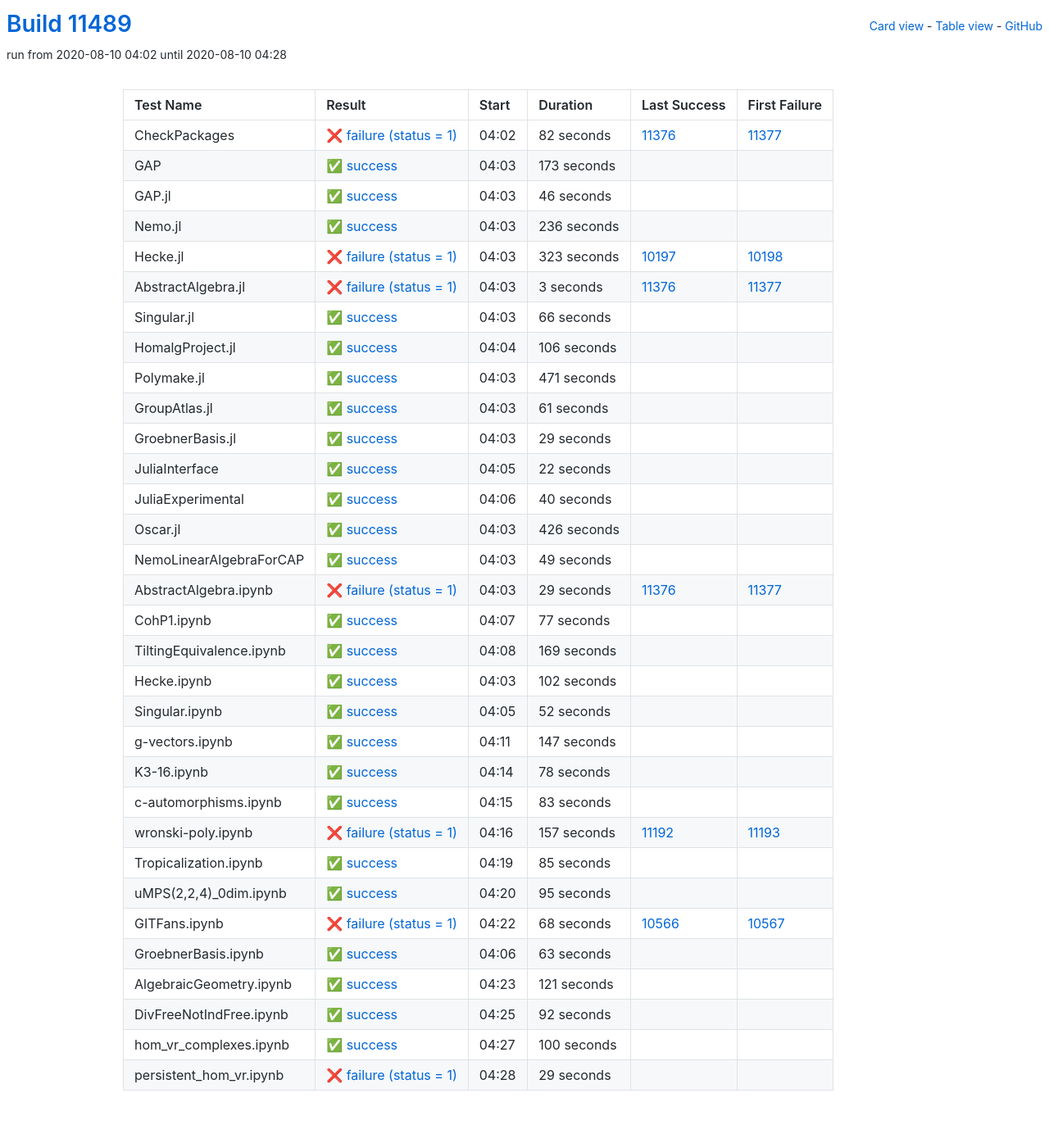
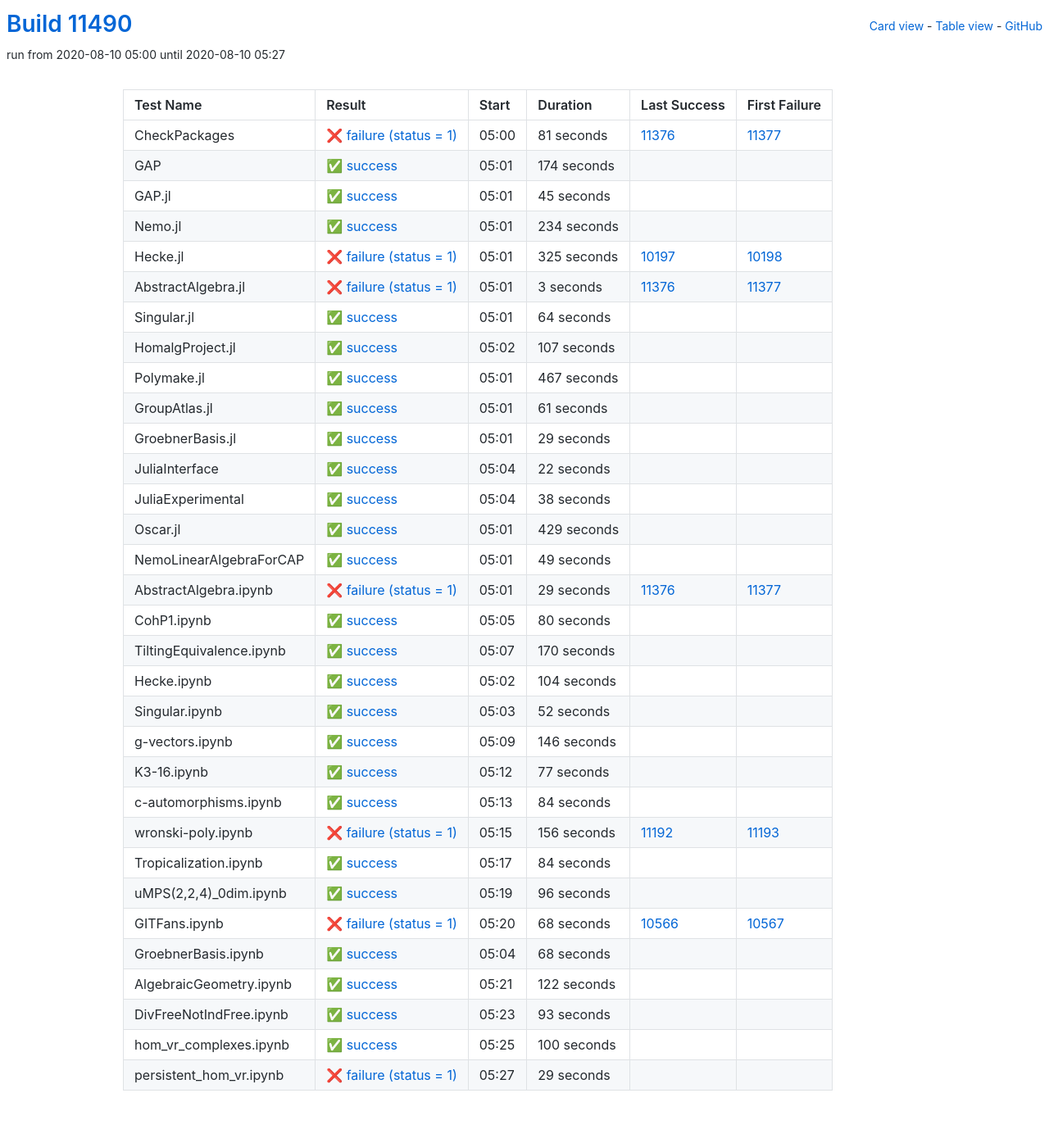
Before and after one commit to oscar-system/oscar-ci-status, a Jekyll site: the page built from table.html, in a window 1280 px wide. Shown: the whole page at 82% size. Built offline with Jekyll 4.4.1, drawn with Linux system fonts in a browser that asks for light colours.

Commit message:
Build #11490

```diff
--- a/_data/ci.yml
+++ b/_data/ci.yml
@@ -1,6 +1,6 @@
 ---
-build: 11489
-build_url: https://oscarci.mathematik.uni-kl.de/job/oscar/11489/
+build: 11490
+build_url: https://oscarci.mathematik.uni-kl.de/job/oscar/11490/
 job: oscar
 organization: oscar-system
 repo: oscar-ci-status
@@ -8,68 +8,68 @@
 tests:
 - name: CheckPackages
   id: checkpackages
-  log: https://oscarci.mathematik.uni-kl.de/job/oscar/11489/artifact/logs/build-11489/CheckPackages.log
-  start: 2020-08-10 04:02
+  log: https://oscarci.mathematik.uni-kl.de/job/oscar/11490/artifact/logs/build-11490/CheckPackages.log
+  start: 2020-08-10 05:00
   success: false
   exitcode: 1
   status: failure
-  duration: 82
+  duration: 81
   last_success: 11376
   last_success_url: https://oscarci.mathematik.uni-kl.de/job/oscar/11376/
   first_failure: 11377
   first_failure_url: https://oscarci.mathematik.uni-kl.de/job/oscar/11377/
 - name: GAP
   id: gap
-  log: https://oscarci.mathematik.uni-kl.de/job/oscar/11489/artifact/logs/build-11489/GAP.log
-  start: 2020-08-10 04:03
+  log: https://oscarci.mathematik.uni-kl.de/job/oscar/11490/artifact/logs/build-11490/GAP.log
+  start: 2020-08-10 05:01
   success: true
   exitcode: 0
   status: success
-  duration: 173
+  duration: 174
   last_success: false
   last_success_url:
   first_failure: false
   first_failure_url:
 - name: GAP.jl
   id: gap-jl
-  log: https://oscarci.mathematik.uni-kl.de/job/oscar/11489/artifact/logs/build-11489/GAP.jl.log
-  start: 2020-08-10 04:03
+  log: https://oscarci.mathematik.uni-kl.de/job/oscar/11490/artifact/logs/build-11490/GAP.jl.log
+  start: 2020-08-10 05:01
   success: true
   exitcode: 0
   status: success
-  duration: 46
+  duration: 45
   last_success: false
   last_success_url:
   first_failure: false
   first_failure_url:
 - name: Nemo.jl
   id: nemo-jl
-  log: https://oscarci.mathematik.uni-kl.de/job/oscar/11489/artifact/logs/build-11489/Nemo.jl.log
-  start: 2020-08-10 04:03
+  log: https://oscarci.mathematik.uni-kl.de/job/oscar/11490/artifact/logs/build-11490/Nemo.jl.log
+  start: 2020-08-10 05:01
   success: true
   exitcode: 0
   status: success
-  duration: 236
+  duration: 234
   last_success: false
   last_success_url:
   first_failure: false
   first_failure_url:
 - name: Hecke.jl
   id: hecke-jl
-  log: https://oscarci.mathematik.uni-kl.de/job/oscar/11489/artifact/logs/build-11489/Hecke.jl.log
-  start: 2020-08-10 04:03
+  log: https://oscarci.mathematik.uni-kl.de/job/oscar/11490/artifact/logs/build-11490/Hecke.jl.log
+  start: 2020-08-10 05:01
   success: false
   exitcode: 1
   status: failure
-  duration: 323
+  duration: 325
   last_success: 10197
   last_success_url: https://oscarci.mathematik.uni-kl.de/job/oscar/10197/
   first_failure: 10198
   first_failure_url: https://oscarci.mathematik.uni-kl.de/job/oscar/10198/
 - name: AbstractAlgebra.jl
   id: abstractalgebra-jl
-  log: https://oscarci.mathematik.uni-kl.de/job/oscar/11489/artifact/logs/build-11489/AbstractAlgebra.jl.log
-  start: 2020-08-10 04:03
+  log: https://oscarci.mathematik.uni-kl.de/job/oscar/11490/artifact/logs/build-11490/AbstractAlgebra.jl.log
+  start: 2020-08-10 05:01
   success: false
   exitcode: 1
   status: failure
@@ -80,44 +80,44 @@
   first_failure_url: https://oscarci.mathematik.uni-kl.de/job/oscar/11377/
 - name: Singular.jl
   id: singular-jl
-  log: https://oscarci.mathematik.uni-kl.de/job/oscar/11489/artifact/logs/build-11489/Singular.jl.log
-  start: 2020-08-10 04:03
+  log: https://oscarci.mathematik.uni-kl.de/job/oscar/11490/artifact/logs/build-11490/Singular.jl.log
+  start: 2020-08-10 05:01
   success: true
   exitcode: 0
   status: success
-  duration: 66
+  duration: 64
   last_success: false
   last_success_url:
   first_failure: false
   first_failure_url:
 - name: HomalgProject.jl
   id: homalgproject-jl
-  log: https://oscarci.mathematik.uni-kl.de/job/oscar/11489/artifact/logs/build-11489/HomalgProject.jl.log
-  start: 2020-08-10 04:04
+  log: https://oscarci.mathematik.uni-kl.de/job/oscar/11490/artifact/logs/build-11490/HomalgProject.jl.log
+  start: 2020-08-10 05:02
   success: true
   exitcode: 0
   status: success
-  duration: 106
+  duration: 107
   last_success: false
   last_success_url:
   first_failure: false
   first_failure_url:
 - name: Polymake.jl
   id: polymake-jl
-  log: https://oscarci.mathematik.uni-kl.de/job/oscar/11489/artifact/logs/build-11489/Polymake.jl.log
-  start: 2020-08-10 04:03
+  log: https://oscarci.mathematik.uni-kl.de/job/oscar/11490/artifact/logs/build-11490/Polymake.jl.log
+  start: 2020-08-10 05:01
   success: true
   exitcode: 0
   status: success
-  duration: 471
+  duration: 467
   last_success: false
   last_success_url:
   first_failure: false
   first_failure_url:
 - name: GroupAtlas.jl
   id: groupatlas-jl
-  log: https://oscarci.mathematik.uni-kl.de/job/oscar/11489/artifact/logs/build-11489/GroupAtlas.jl.log
-  start: 2020-08-10 04:03
+  log: https://oscarci.mathematik.uni-kl.de/job/oscar/11490/artifact/logs/build-11490/GroupAtlas.jl.log
+  start: 2020-08-10 05:01
   success: true
   exitcode: 0
   status: success
@@ -128,8 +128,8 @@
   first_failure_url:
 - name: GroebnerBasis.jl
   id: groebnerbasis-jl
-  log: https://oscarci.mathematik.uni-kl.de/job/oscar/11489/artifact/logs/build-11489/GroebnerBasis.jl.log
-  start: 2020-08-10 04:03
+  log: https://oscarci.mathematik.uni-kl.de/job/oscar/11490/artifact/logs/build-11490/GroebnerBasis.jl.log
+  start: 2020-08-10 05:01
   success: true
   exitcode: 0
   status: success
@@ -140,8 +140,8 @@
   first_failure_url:
 - name: JuliaInterface
   id: juliainterface
-  log: https://oscarci.mathematik.uni-kl.de/job/oscar/11489/artifact/logs/build-11489/JuliaInterface.log
-  start: 2020-08-10 04:05
+  log: https://oscarci.mathematik.uni-kl.de/job/oscar/11490/artifact/logs/build-11490/JuliaInterface.log
+  start: 2020-08-10 05:04
   success: true
   exitcode: 0
   status: success
@@ -152,32 +152,32 @@
   first_failure_url:
 - name: JuliaExperimental
   id: juliaexperimental
-  log: https://oscarci.mathematik.uni-kl.de/job/oscar/11489/artifact/logs/build-11489/JuliaExperimental.log
-  start: 2020-08-10 04:06
+  log: https://oscarci.mathematik.uni-kl.de/job/oscar/11490/artifact/logs/build-11490/JuliaExperimental.log
+  start: 2020-08-10 05:04
   success: true
   exitcode: 0
   status: success
-  duration: 40
+  duration: 38
   last_success: false
   last_success_url:
   first_failure: false
   first_failure_url:
 - name: Oscar.jl
   id: oscar-jl
-  log: https://oscarci.mathematik.uni-kl.de/job/oscar/11489/artifact/logs/build-11489/Oscar.jl.log
-  start: 2020-08-10 04:03
+  log: https://oscarci.mathematik.uni-kl.de/job/oscar/11490/artifact/logs/build-11490/Oscar.jl.log
+  start: 2020-08-10 05:01
   success: true
   exitcode: 0
   status: success
-  duration: 426
+  duration: 429
   last_success: false
   last_success_url:
   first_failure: false
   first_failure_url:
 - name: NemoLinearAlgebraForCAP
   id: nemolinearalgebraforcap
-  log: https://oscarci.mathematik.uni-kl.de/job/oscar/11489/artifact/logs/build-11489/NemoLinearAlgebraForCAP.log
-  start: 2020-08-10 04:03
+  log: https://oscarci.mathematik.uni-kl.de/job/oscar/11490/artifact/logs/build-11490/NemoLinearAlgebraForCAP.log
+  start: 2020-08-10 05:01
   success: true
   exitcode: 0
   status: success
@@ -188,8 +188,8 @@
   first_failure_url:
 - name: AbstractAlgebra.ipynb
   id: abstractalgebra-ipynb
-  log: https://oscarci.mathematik.uni-kl.de/job/oscar/11489/artifact/logs/build-11489/AbstractAlgebra.ipynb.log
-  start: 2020-08-10 04:03
+  log: https://oscarci.mathematik.uni-kl.de/job/oscar/11490/artifact/logs/build-11490/AbstractAlgebra.ipynb.log
+  start: 2020-08-10 05:01
   success: false
   exitcode: 1
   status: failure
@@ -200,44 +200,44 @@
   first_failure_url: https://oscarci.mathematik.uni-kl.de/job/oscar/11377/
 - name: CohP1.ipynb
   id: cohp1-ipynb
-  log: https://oscarci.mathematik.uni-kl.de/job/oscar/11489/artifact/logs/build-11489/CohP1.ipynb.log
-  start: 2020-08-10 04:07
+  log: https://oscarci.mathematik.uni-kl.de/job/oscar/11490/artifact/logs/build-11490/CohP1.ipynb.log
+  start: 2020-08-10 05:05
   success: true
   exitcode: 0
   status: success
-  duration: 77
+  duration: 80
   last_success: false
   last_success_url:
   first_failure: false
   first_failure_url:
 - name: TiltingEquivalence.ipynb
   id: tiltingequivalence-ipynb
-  log: https://oscarci.mathematik.uni-kl.de/job/oscar/11489/artifact/logs/build-11489/TiltingEquivalence.ipynb.log
-  start: 2020-08-10 04:08
+  log: https://oscarci.mathematik.uni-kl.de/job/oscar/11490/artifact/logs/build-11490/TiltingEquivalence.ipynb.log
+  start: 2020-08-10 05:07
   success: true
   exitcode: 0
   status: success
-  duration: 169
+  duration: 170
   last_success: false
   last_success_url:
   first_failure: false
   first_failure_url:
 - name: Hecke.ipynb
   id: hecke-ipynb
-  log: https://oscarci.mathematik.uni-kl.de/job/oscar/11489/artifact/logs/build-11489/Hecke.ipynb.log
-  start: 2020-08-10 04:03
+  log: https://oscarci.mathematik.uni-kl.de/job/oscar/11490/artifact/logs/build-11490/Hecke.ipynb.log
+  start: 2020-08-10 05:02
   success: true
   exitcode: 0
   status: success
-  duration: 102
+  duration: 104
   last_success: false
   last_success_url:
   first_failure: false
   first_failure_url:
 - name: Singular.ipynb
   id: singular-ipynb
-  log: https://oscarci.mathematik.uni-kl.de/job/oscar/11489/artifact/logs/build-11489/Singular.ipynb.log
-  start: 2020-08-10 04:05
+  log: https://oscarci.mathematik.uni-kl.de/job/oscar/11490/artifact/logs/build-11490/Singular.ipynb.log
+  start: 2020-08-10 05:03
   success: true
   exitcode: 0
   status: success
@@ -248,80 +248,80 @@
   first_failure_url:
 - name: g-vectors.ipynb
   id: g-vectors-ipynb
-  log: https://oscarci.mathematik.uni-kl.de/job/oscar/11489/artifact/logs/build-11489/g-vectors.ipynb.log
-  start: 2020-08-10 04:11
+  log: https://oscarci.mathematik.uni-kl.de/job/oscar/11490/artifact/logs/build-11490/g-vectors.ipynb.log
+  start: 2020-08-10 05:09
   success: true
   exitcode: 0
   status: success
-  duration: 147
+  duration: 146
   last_success: false
   last_success_url:
   first_failure: false
   first_failure_url:
 - name: K3-16.ipynb
   id: k3-16-ipynb
-  log: https://oscarci.mathematik.uni-kl.de/job/oscar/11489/artifact/logs/build-11489/K3-16.ipynb.log
-  start: 2020-08-10 04:14
+  log: https://oscarci.mathematik.uni-kl.de/job/oscar/11490/artifact/logs/build-11490/K3-16.ipynb.log
+  start: 2020-08-10 05:12
   success: true
   exitcode: 0
   status: success
-  duration: 78
+  duration: 77
   last_success: false
   last_success_url:
   first_failure: false
   first_failure_url:
 - name: c-automorphisms.ipynb
   id: c-automorphisms-ipynb
-  log: https://oscarci.mathematik.uni-kl.de/job/oscar/11489/artifact/logs/build-11489/c-automorphisms.ipynb.log
-  start: 2020-08-10 04:15
+  log: https://oscarci.mathematik.uni-kl.de/job/oscar/11490/artifact/logs/build-11490/c-automorphisms.ipynb.log
+  start: 2020-08-10 05:13
   success: true
   exitcode: 0
   status: success
-  duration: 83
+  duration: 84
   last_success: false
   last_success_url:
   first_failure: false
   first_failure_url:
 - name: wronski-poly.ipynb
   id: wronski-poly-ipynb
-  log: https://oscarci.mathematik.uni-kl.de/job/oscar/11489/artifact/logs/build-11489/wronski-poly.ipynb.log
-  start: 2020-08-10 04:16
+  log: https://oscarci.mathematik.uni-kl.de/job/oscar/11490/artifact/logs/build-11490/wronski-poly.ipynb.log
+  start: 2020-08-10 05:15
   success: false
   exitcode: 1
   status: failure
-  duration: 157
+  duration: 156
   last_success: 11192
   last_success_url: https://oscarci.mathematik.uni-kl.de/job/oscar/11192/
   first_failure: 11193
   first_failure_url: https://oscarci.mathematik.uni-kl.de/job/oscar/11193/
 - name: Tropicalization.ipynb
   id: tropicalization-ipynb
-  log: https://oscarci.mathematik.uni-kl.de/job/oscar/11489/artifact/logs/build-11489/Tropicalization.ipynb.log
-  start: 2020-08-10 04:19
+  log: https://oscarci.mathematik.uni-kl.de/job/oscar/11490/artifact/logs/build-11490/Tropicalization.ipynb.log
+  start: 2020-08-10 05:17
   success: true
   exitcode: 0
   status: success
-  duration: 85
+  duration: 84
   last_success: false
   last_success_url:
   first_failure: false
   first_failure_url:
 - name: uMPS(2,2,4)_0dim.ipynb
   id: umps-2-2-4-0dim-ipynb
-  log: https://oscarci.mathematik.uni-kl.de/job/oscar/11489/artifact/logs/build-11489/uMPS-2-2-4-_0dim.ipynb.log
-  start: 2020-08-10 04:20
+  log: https://oscarci.mathematik.uni-kl.de/job/oscar/11490/artifact/logs/build-11490/uMPS-2-2-4-_0dim.ipynb.log
+  start: 2020-08-10 05:19
   success: true
   exitcode: 0
   status: success
-  duration: 95
+  duration: 96
   last_success: false
   last_success_url:
   first_failure: false
   first_failure_url:
 - name: GITFans.ipynb
   id: gitfans-ipynb
-  log: https://oscarci.mathematik.uni-kl.de/job/oscar/11489/artifact/logs/build-11489/GITFans.ipynb.log
-  start: 2020-08-10 04:22
+  log: https://oscarci.mathematik.uni-kl.de/job/oscar/11490/artifact/logs/build-11490/GITFans.ipynb.log
+  start: 2020-08-10 05:20
   success: false
   exitcode: 1
   status: failure
@@ -332,44 +332,44 @@
   first_failure_url: https://oscarci.mathematik.uni-kl.de/job/oscar/10567/
 - name: GroebnerBasis.ipynb
   id: groebnerbasis-ipynb
-  log: https://oscarci.mathematik.uni-kl.de/job/oscar/11489/artifact/logs/build-11489/GroebnerBasis.ipynb.log
-  start: 2020-08-10 04:06
+  log: https://oscarci.mathematik.uni-kl.de/job/oscar/11490/artifact/logs/build-11490/GroebnerBasis.ipynb.log
+  start: 2020-08-10 05:04
   success: true
   exitcode: 0
   status: success
-  duration: 63
+  duration: 68
   last_success: false
   last_success_url:
   first_failure: false
   first_failure_url:
 - name: AlgebraicGeometry.ipynb
   id: algebraicgeometry-ipynb
-  log: https://oscarci.mathematik.uni-kl.de/job/oscar/11489/artifact/logs/build-11489/AlgebraicGeometry.ipynb.log
-  start: 2020-08-10 04:23
+  log: https://oscarci.mathematik.uni-kl.de/job/oscar/11490/artifact/logs/build-11490/AlgebraicGeometry.ipynb.log
+  start: 2020-08-10 05:21
   success: true
   exitcode: 0
   status: success
-  duration: 121
+  duration: 122
   last_success: false
   last_success_url:
   first_failure: false
   first_failure_url:
 - name: DivFreeNotIndFree.ipynb
   id: divfreenotindfree-ipynb
-  log: https://oscarci.mathematik.uni-kl.de/job/oscar/11489/artifact/logs/build-11489/DivFreeNotIndFree.ipynb.log
-  start: 2020-08-10 04:25
+  log: https://oscarci.mathematik.uni-kl.de/job/oscar/11490/artifact/logs/build-11490/DivFreeNotIndFree.ipynb.log
+  start: 2020-08-10 05:23
   success: true
   exitcode: 0
   status: success
-  duration: 92
+  duration: 93
   last_success: false
   last_success_url:
   first_failure: false
   first_failure_url:
 - name: hom_vr_complexes.ipynb
   id: hom-vr-complexes-ipynb
-  log: https://oscarci.mathematik.uni-kl.de/job/oscar/11489/artifact/logs/build-11489/hom_vr_complexes.ipynb.log
-  start: 2020-08-10 04:27
+  log: https://oscarci.mathematik.uni-kl.de/job/oscar/11490/artifact/logs/build-11490/hom_vr_complexes.ipynb.log
+  start: 2020-08-10 05:25
   success: true
   exitcode: 0
   status: success
@@ -380,8 +380,8 @@
   first_failure_url:
 - name: persistent_hom_vr.ipynb
   id: persistent-hom-vr-ipynb
-  log: https://oscarci.mathematik.uni-kl.de/job/oscar/11489/artifact/logs/build-11489/persistent_hom_vr.ipynb.log
-  start: 2020-08-10 04:28
+  log: https://oscarci.mathematik.uni-kl.de/job/oscar/11490/artifact/logs/build-11490/persistent_hom_vr.ipynb.log
+  start: 2020-08-10 05:27
   success: false
   exitcode: 1
   status: failure
```
Also changed, not shown: README.md.
